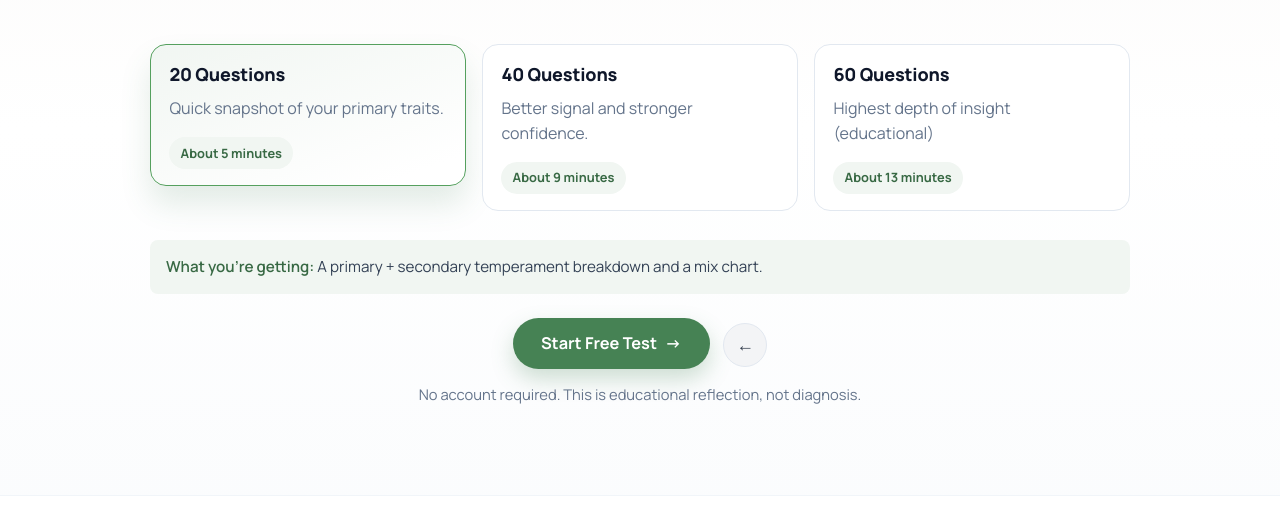
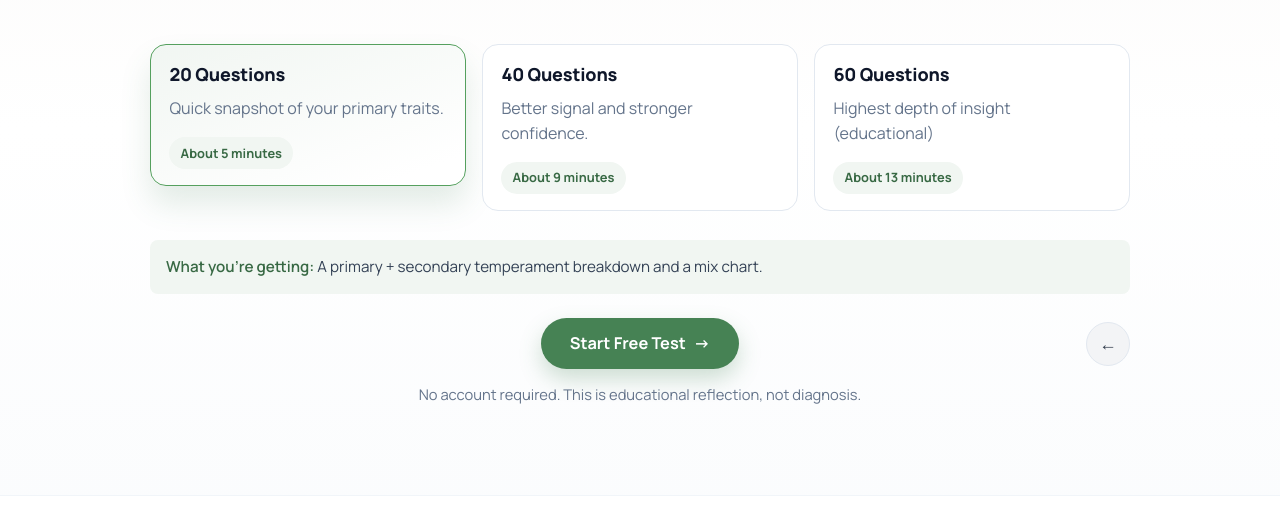
Before and after one commit to edwinidan/what_is_your_temperament, a website: page test-options.html in a window 1280 px wide. Shown: the part 224-746 px from the top of the page. Drawn offline with Linux system fonts and the light colour scheme.

Commit message:
Center start CTA with grid and right-aligned back button

```diff
--- a/styles.css
+++ b/styles.css
@@ -849,6 +849,21 @@ main {
 .selection-actions {
   margin-top: 1.8rem;
   text-align: center;
+}
+
+.selection-actions-row {
+  display: grid;
+  grid-template-columns: 1fr auto 1fr;
+  align-items: center;
+  width: 100%;
+}
+
+.selection-actions-row .btn-start {
+  justify-self: center;
+}
+
+.selection-actions-row .back-home-btn {
+  justify-self: end;
 }
 
 .btn-start {
--- a/test-options.html
+++ b/test-options.html
@@ -117,6 +117,8 @@
               </p>
             </div>
 
+            <div class="selection-actions-row">
+              <span aria-hidden="true"></span>
               <button id="start-btn" class="btn btn-primary btn-start" type="button">
                 Start Free Test
                 <span aria-hidden="true">-></span>
@@ -124,6 +126,7 @@
               <a href="index.html" class="btn btn-outline back-home-btn" aria-label="Back Home">
                 <span aria-hidden="true">←</span>
               </a>
+            </div>
             <p class="selection-note">
               No account required. This is educational reflection, not
               diagnosis.
```
Lines whose indentation alone changed are shown as unchanged.
